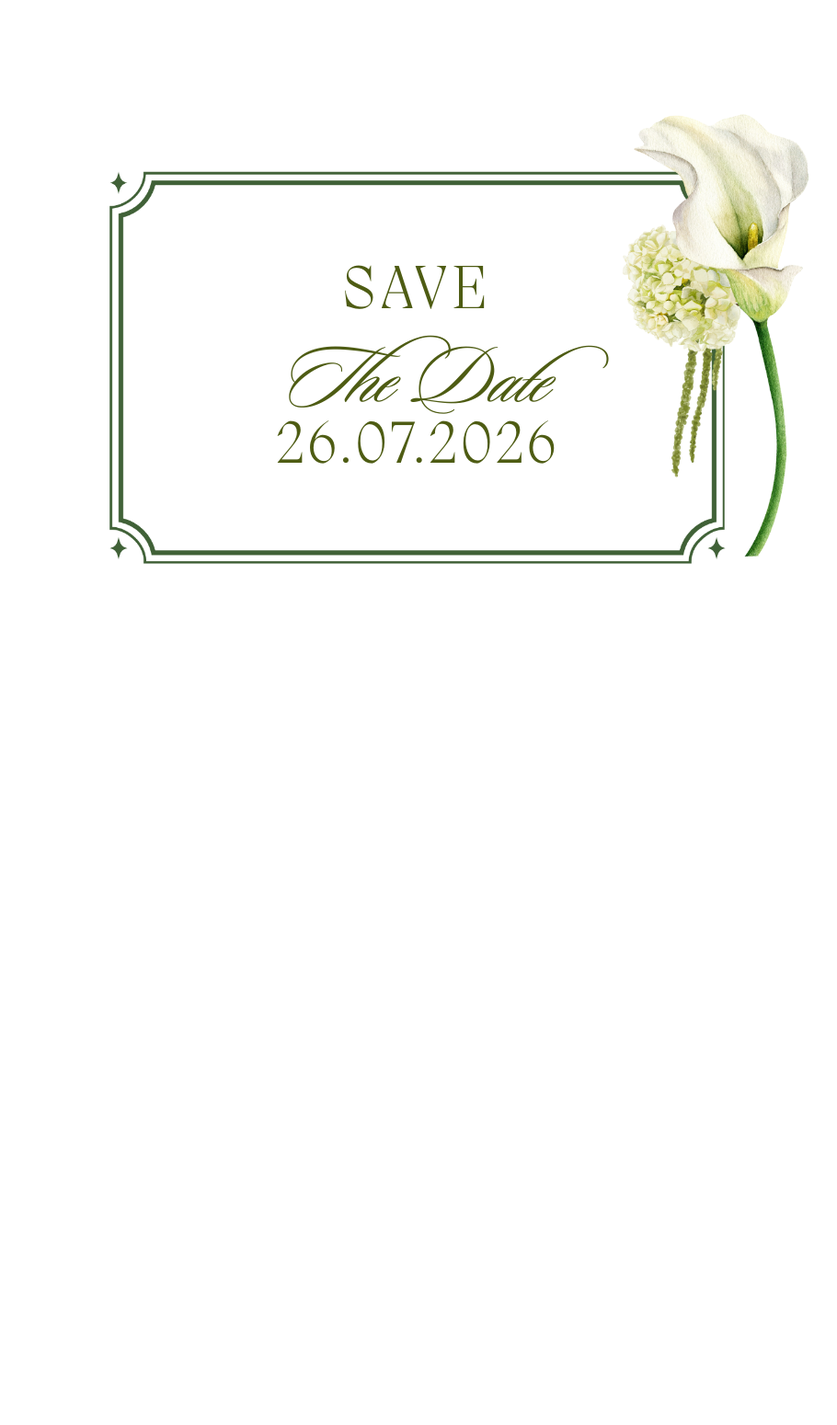
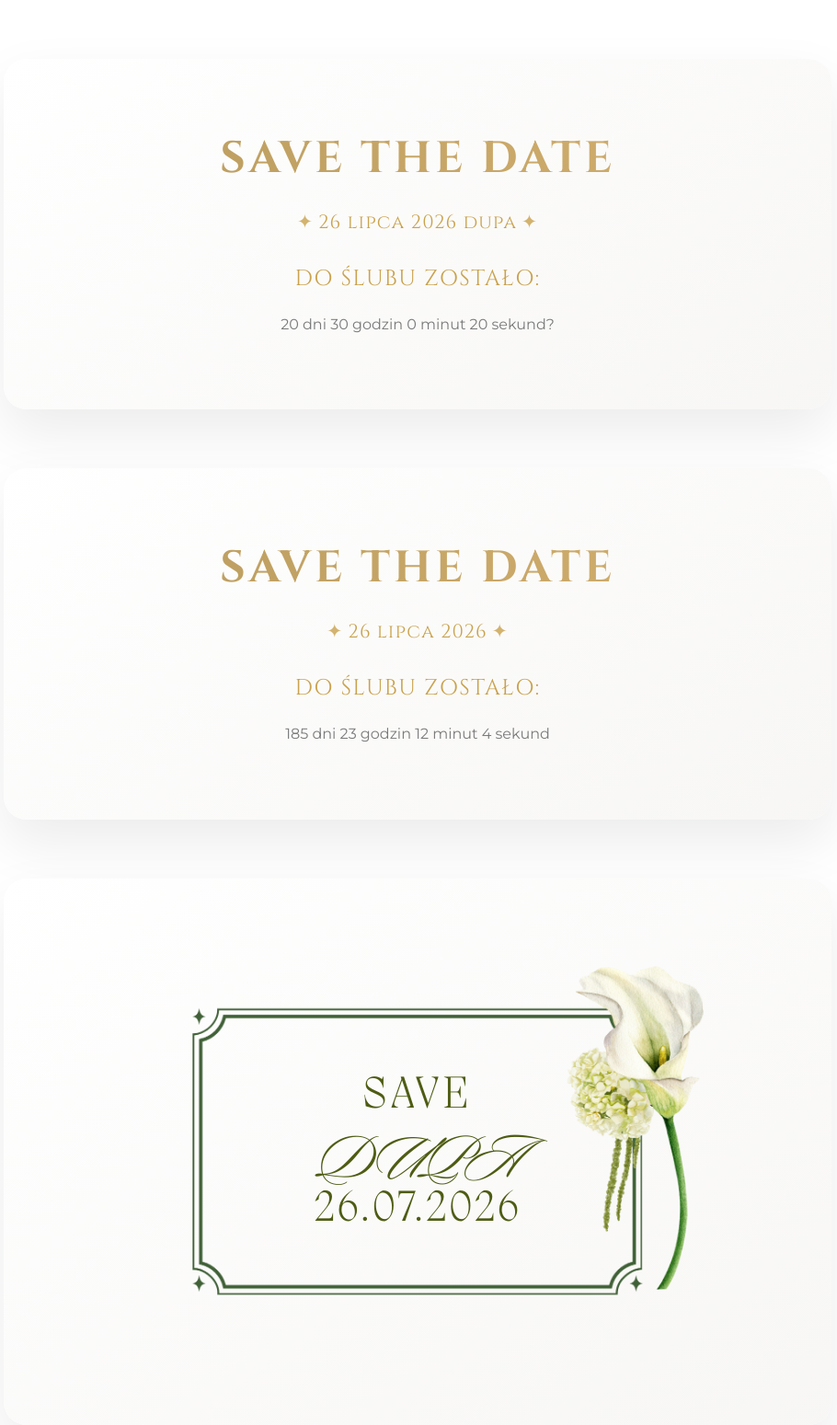
Before and after one commit to Guiners/wedding-invites, a FastAPI app: page / in a window 1280 px wide. Shown: the whole page at 92% size, without its empty margins (186-1096 px from the left). Before the commit the page ends 613 px from the top, so only its background shows below. Run offline with FastAPI, Linux system fonts and the light colour scheme.

Commit message:
adding counter

```diff
--- a/app/main.py
+++ b/app/main.py
@@ -9,6 +9,12 @@ app.mount("/static", StaticFiles(directory="static"), name="static")
 
 templates = Jinja2Templates(directory="templates")
 
+wedding_date_iso = '2026-07-26'
+wedding_date_human = "26 lipca 2026 dupa"
+wedding_date_time = '2026-07-26T16:30'
 @app.get("/")
 def index(request: Request):
-    return templates.TemplateResponse("invitation_base1.html", {"request": request})
+    return templates.TemplateResponse("invitation_base1.html", {"request": request,
+                                                                "wedding_date_iso": wedding_date_iso,
+                                                                "wedding_date_human": wedding_date_human,
+                                                                "wedding_date_time": wedding_date_time})
--- a/app/static/css/invitation_base1.css
+++ b/app/static/css/invitation_base1.css
@@ -1,3 +1,173 @@
+/* =========================
+   RESET + BASE
+========================== */
+*,:before,:after { box-sizing: border-box; margin:0; padding:0;}
+html { scroll-behavior: smooth; }
+body {
+    font-family: 'Montserrat', sans-serif;
+    color:#2b2b2b;
+    line-height:1.6;
+}
+
+/* =========================
+   TYPOGRAFIA PREMIUM
+========================== */
+h1,h2 {
+    font-family:'Cinzel', serif;
+    text-transform:uppercase;
+    letter-spacing:0.08em;
+    line-height:1.2;
+}
+
+h1 {
+    font-size: clamp(3rem, 6vw, 5rem);
+    background: linear-gradient(45deg,#c9a24d,#e0c27b);
+    -webkit-background-clip: text;
+    -webkit-text-fill-color: transparent;
+    text-shadow: 1px 1px 2px rgba(0,0,0,0.05);
+    margin-bottom:1rem;
+}
+
+h2 {
+    font-size: clamp(2rem, 4vw, 3rem);
+    background: linear-gradient(45deg,#b89b5e,#d4b06f);
+    -webkit-background-clip: text;
+    -webkit-text-fill-color: transparent;
+    margin-bottom:1rem;
+}
+
+p {
+    font-family:'Montserrat', sans-serif;
+    font-size:1.1rem;
+    letter-spacing:0.05em;
+    color:#3a3a3a;
+    line-height:1.7;
+    margin-bottom:1rem;
+}
+
+time {
+    font-size:1rem;
+    color:#7a7a7a;
+}
+
+.highlight-info {
+    font-size:1.5rem;
+    color:#c9a24d;
+    font-family:'Cinzel', serif;
+    text-transform:uppercase;
+    letter-spacing:0.06em;
+    margin:1rem 0;
+}
+
+.highlight-date, .highlight-time {
+    display:inline-block;
+    font-family:'Cinzel', serif;
+    font-size:1.3rem;
+    color:#c9a24d;
+    letter-spacing:0.05em;
+    position:relative;
+    margin:0.5rem 0;
+}
+
+.highlight-date::before, .highlight-date::after,
+.highlight-time::before, .highlight-time::after {
+    content: "✦";
+    color:#c9a24d;
+    margin:0 0.3rem;
+    opacity:0.8;
+}
+
+/* =========================
+   SEKCJE PREMIUM
+========================== */
+section {
+    padding:5rem 3rem;
+    margin:4rem auto;
+    max-width:900px;
+    text-align:center;
+    background: linear-gradient(145deg, rgba(255,255,255,0.95), rgba(246,245,243,0.85));
+    border-radius:25px;
+    box-shadow: 0 25px 60px rgba(0,0,0,0.08), 0 0 80px rgba(255,255,255,0.15) inset;
+    transition: transform 0.5s ease, box-shadow 0.5s ease;
+}
+
+section:hover {
+    transform: translateY(-8px);
+    box-shadow: 0 35px 70px rgba(0,0,0,0.12), 0 0 100px rgba(255,255,255,0.2) inset;
+}
+
+/* =========================
+   KOPERTA 3D
+========================== */
+.envelope-section {
+    min-height:100vh;
+    display:flex;
+    flex-direction:column;
+    justify-content:center;
+    align-items:center;
+    gap:1.5rem;
+    text-align:center;
+    background: linear-gradient(rgba(255,255,255,0.9), rgba(255,255,255,0.85)),
+                url("https://www.transparenttextures.com/patterns/marble.png");
+}
+
+.envelope {
+    position:relative;
+    width:320px;
+    max-width:90%;
+    perspective:1200px;
+    cursor:pointer;
+}
+
+.envelope-flap {
+    width:100%;
+    height:60px;
+    background:linear-gradient(135deg,#c9a24d,#e0c27b);
+    border-top-left-radius:15px;
+    border-top-right-radius:15px;
+    transform-origin:top;
+    transition: transform 0.6s ease;
+    box-shadow:0 5px 15px rgba(0,0,0,0.15);
+    z-index:2;
+}
+
+.envelope-body {
+    width:100%;
+    background:linear-gradient(145deg, rgba(255,255,255,0.95), rgba(246,245,243,0.85));
+    border-radius:0 0 15px 15px;
+    box-shadow:0 15px 30px rgba(0,0,0,0.08);
+    padding:2rem;
+    text-align:center;
+    z-index:1;
+}
+
+.envelope-body h1 {
+    font-family:'Cinzel', serif;
+    font-size:2.5rem;
+    letter-spacing:0.06em;
+    background:linear-gradient(45deg,#c9a24d,#e0c27b);
+    -webkit-background-clip:text;
+    -webkit-text-fill-color:transparent;
+    margin-bottom:0.5rem;
+}
+
+.envelope-body p {
+    font-family:'Montserrat', sans-serif;
+    font-size:1rem;
+    color:#8a6f88;
+    font-style:italic;
+}
+
+.envelope:hover .envelope-flap { transform:rotateX(-150deg); }
+
+/* =========================
+   FADE IN
+========================== */
+.hidden { display:none; opacity:0; }
+.fade-in { display:block; animation: fadeIn 1s ease forwards; }
+@keyframes fadeIn { from { opacity:0; transform:translateY(20px); } to { opacity:1; transform:translateY(0); } }
+
+
 @font-face{
   font-family:"MIGRA";
   src:url("/static/fonts/Migra-Extralight.woff2") format("woff2");
--- /dev/null
+++ b/app/static/js/counter.js
@@ -0,0 +1,28 @@
+document.addEventListener("DOMContentLoaded", () => {
+  const app = document.getElementById("app");
+  const countdown = document.getElementById("countdown");
+
+    function counter() {
+      let timeLeftInMilliSec = new Date(app.dataset.weddingDateTime) - new Date();
+
+      if (timeLeftInMilliSec <= 0) {
+          countdown.textContent = "To już dziś ❤️"
+          return;
+      }
+
+      const daysLeft = Math.floor(timeLeftInMilliSec/86400000)
+      timeLeftInMilliSec = timeLeftInMilliSec%86400000
+
+      const hoursLeft = Math.floor(timeLeftInMilliSec/3600000)
+      timeLeftInMilliSec = timeLeftInMilliSec%3600000
+
+      const minutesLeft = Math.floor(timeLeftInMilliSec/60000)
+      timeLeftInMilliSec = timeLeftInMilliSec%60000
+
+      const secondsLeft = Math.floor(timeLeftInMilliSec/1000)
+      countdown.textContent = `${daysLeft} dni ${hoursLeft} godzin ${minutesLeft} minut ${secondsLeft} sekund`
+  }
+
+  const timer = setInterval(counter, 1000);
+
+});
--- a/app/templates/invitation_base1.html
+++ b/app/templates/invitation_base1.html
@@ -1,21 +1,49 @@
-<!doctype html>
+<!DOCTYPE html>
 <html lang="pl">
 <head>
-  <meta charset="utf-8" />
-  <meta name="viewport" content="width=device-width, initial-scale=1" />
-  <link rel="stylesheet" href="/static/css/invitation_base1.css" />
-  <title>Save the Date</title>
+    <meta charset="UTF-8">
+    <title>Wedding Invite</title>
+    <link href="https://fonts.googleapis.com/css2?family=Cinzel:wght@400;700&family=Montserrat:wght@300;400;500&display=swap" rel="stylesheet">
+    <link rel="stylesheet" href="/static/css/invitation_base1.css">
 </head>
 <body>
+  <main id="app" data-wedding-date-time="{{ wedding_date_time }}">
+
+        <section class="save_the_date ">
+            <h2>Save the date</h2>
+            <time class="highlight-date" datetime="{{ wedding_date_iso }}">{{ wedding_date_human }}</time>
+            <div class="counter">
+                <p class="highlight-info">Do ślubu zostało:</p>
+                <time>20 dni 30 godzin 0 minut 20 sekund?</time>
+            </div>
+        </section>
+
+
+        <section class="save_the_date ">
+            <h2>Save the date</h2>
+            <time class="highlight-date" datetime="2026-07-26">26 lipca 2026</time>
+            <div class="counter">
+                <p class="highlight-info">Do ślubu zostało:</p>
+                <time id="countdown" datetime="{{ wedding_date_time }}">
+                    —
+                </time>
+            </div>
+        </section>
+
       <section class="card">
         <img class="card__img" src="/static/img/save_the_date_empty_transparent.png" alt="Save the Date frame" />
 
         <div class="card__text">
           <div class="t-save">SAVE</div>
-      <div class="t-date">The Date</div>
+          <div class="t-date">DUPA </div>
           <div class="t-num">26.07.2026</div>
         </div>
       </section>
 
+
+    </main>
+
+    <script src="/static/js/counter.js"></script>
+
 </body>
 </html>
```
Also changed, not shown: app/static/js/envelope.js (+16 -16 lines). Lines whose indentation alone changed are shown as unchanged.
